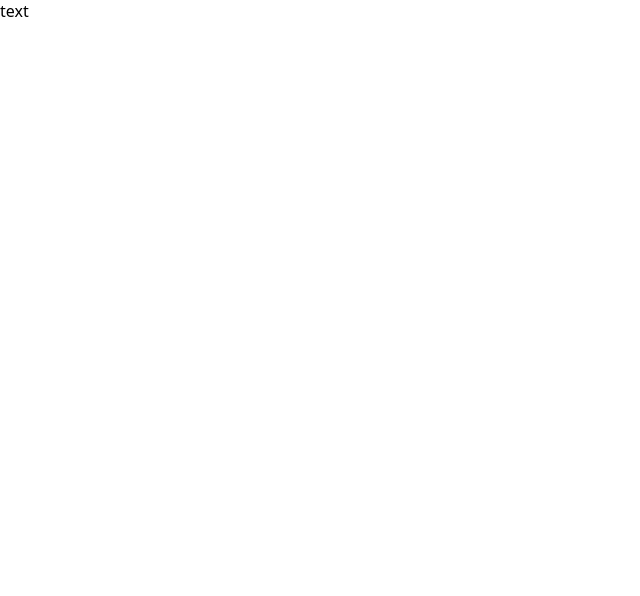
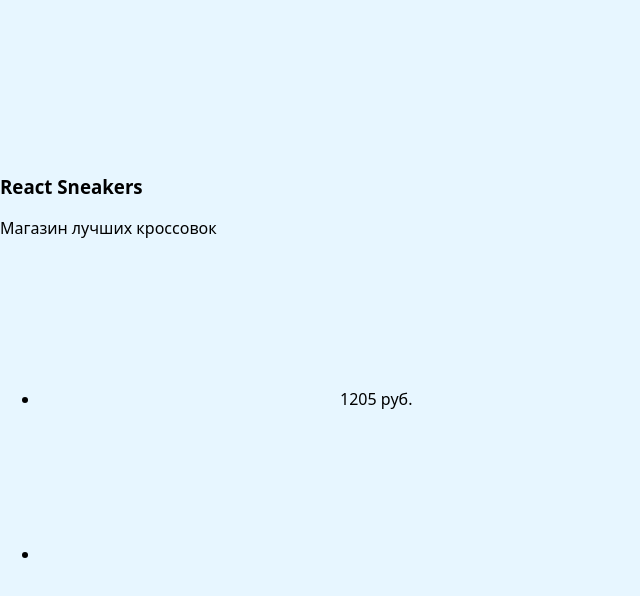
Before and after one commit to MarilynCat/React-Sneakers, a React (Create React App) app: page / in a window 1280 px wide. Shown: the top 596 px of the page, without its empty margins (0-640 px from the left). Built offline with nearby package versions, Linux system fonts and the light colour scheme.

Commit message:
подготовка к верстке

```diff
--- a/src/App.js
+++ b/src/App.js
@@ -2,8 +2,25 @@
 
 function App() {
   return (
-    <div className="App">
-      text
+    <div className="wrapper">
+  <header>
+    <div className="headerLeft">
+      <svg />
+      <div className="headerInfo">
+        <h3>React Sneakers</h3>
+        <p>Магазин лучших кроссовок</p>
+      </div>
+    </div>
+    <ul>
+      <li>
+        <svg />
+        <span>1205 руб.</span>
+      </li>
+      <li>
+        <svg />
+      </li>
+    </ul>
+  </header>
     </div>
   );
 }
--- a/src/index.scss
+++ b/src/index.scss
@@ -3,4 +3,5 @@ body {
   font-family: system-ui;
   -webkit-font-smoothing: antialiased;
   -moz-osx-font-smoothing: grayscale;
+  background-color: #E7F6FF;
 }
```
